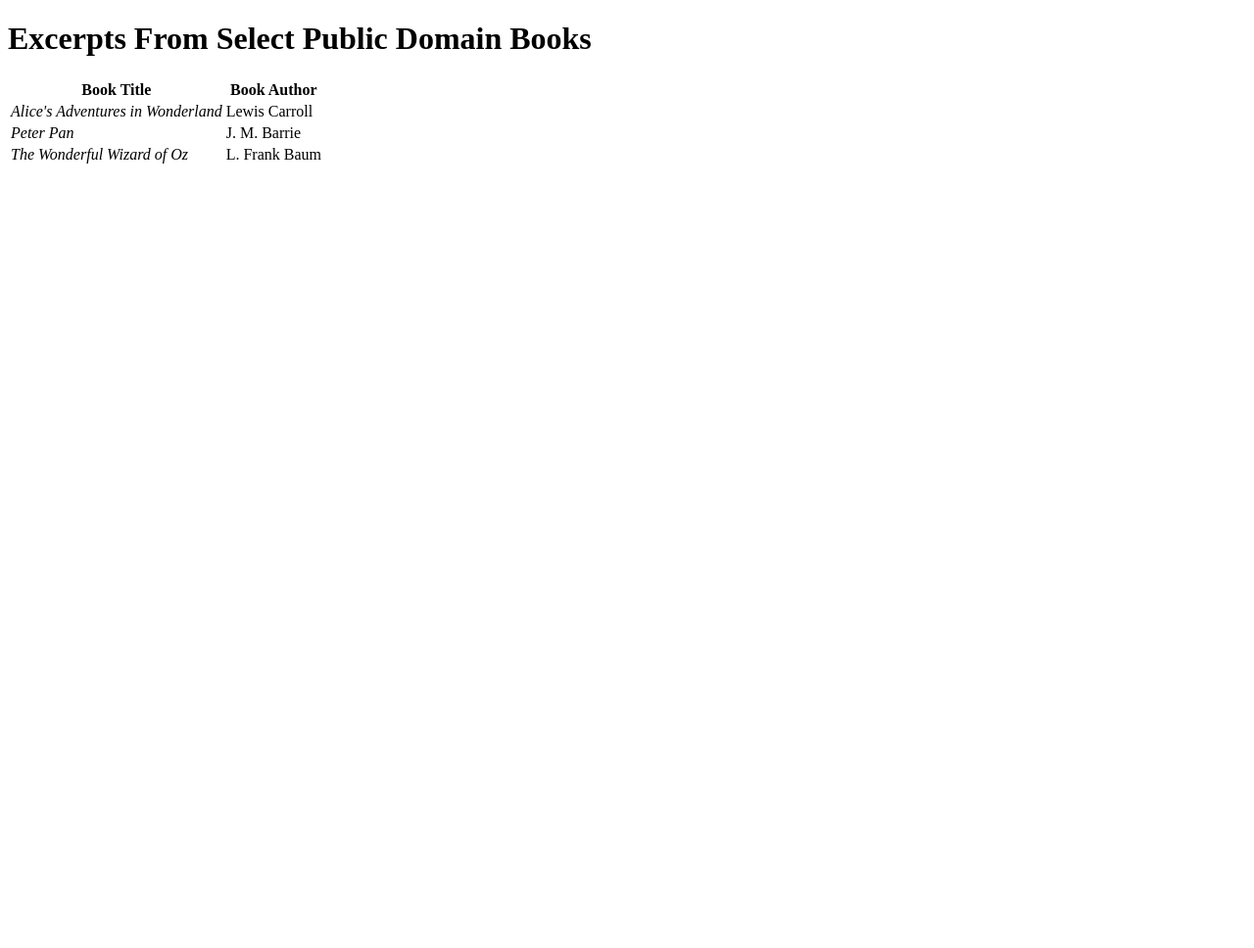
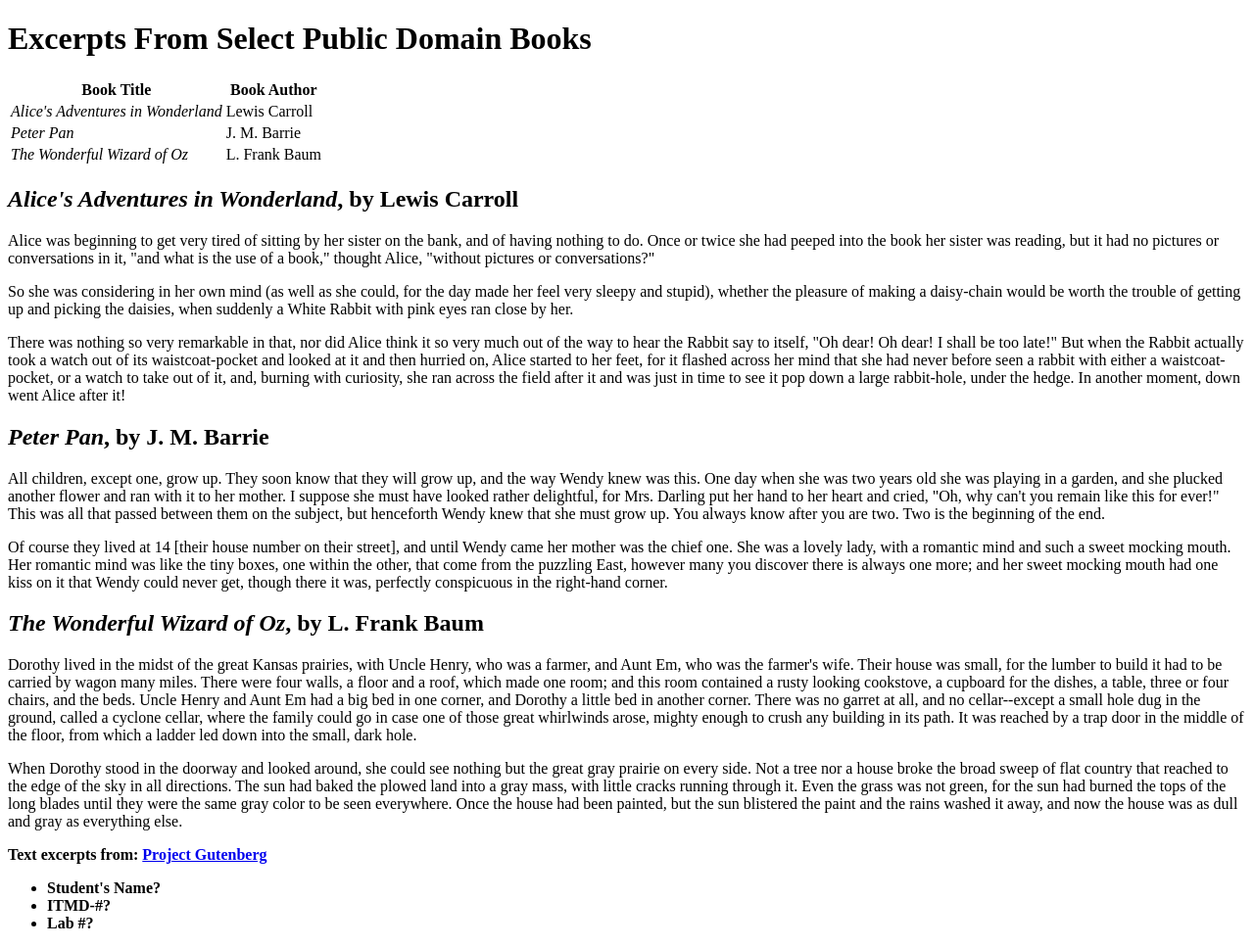
Before and after one commit to mpervaiz25/webdev_lab3, a plain HTML site: page index.html in a window 1280 px wide. Shown: the whole page at 98% size. Before the commit the page ends 800 px from the top, so only its background shows below. Drawn offline with Linux system fonts and the light colour scheme.

Commit message:
adding paragraphs under each book

```diff
--- a/index.html
+++ b/index.html
@@ -24,3 +24,21 @@
       <td>L. Frank Baum</td>
     </tr>
   </table>
+  <h2><em>Alice's Adventures in Wonderland</em>, by Lewis Carroll</h2>
+  <p>Alice was beginning to get very tired of sitting by her sister on the bank, and of having nothing to do. Once or twice she had peeped into the book her sister was reading, but it had no pictures or conversations in it, "and what is the use of a book," thought Alice, "without pictures or conversations?"</p>
+  <p>So she was considering in her own mind (as well as she could, for the day made her feel very sleepy and stupid), whether the pleasure of making a daisy-chain would be worth the trouble of getting up and picking the daisies, when suddenly a White Rabbit with pink eyes ran close by her.</p>
+  <p>There was nothing so very remarkable in that, nor did Alice think it so very much out of the way to hear the Rabbit say to itself, "Oh dear! Oh dear! I shall be too late!" But when the Rabbit actually took a watch out of its waistcoat-pocket and looked at it and then hurried on, Alice started to her feet, for it flashed across her mind that she had never before seen a rabbit with either a waistcoat-pocket, or a watch to take out of it, and, burning with curiosity, she ran across the field after it and was just in time to see it pop down a large rabbit-hole, under the hedge. In another moment, down went Alice after it!</p>
+  <h2><em>Peter Pan</em>, by J. M. Barrie</h2>
+  <p>All children, except one, grow up. They soon know that they will grow up, and the way Wendy knew was this. One day when she was two years old she was playing in a garden, and she plucked another flower and ran with it to her mother. I suppose she must have looked rather delightful, for Mrs. Darling put her hand to her heart and cried, "Oh, why can't you remain like this for ever!" This was all that passed between them on the subject, but henceforth Wendy knew that she must grow up. You always know after you are two. Two is the beginning of the end.</p>
+  <p>Of course they lived at 14 [their house number on their street], and until Wendy came her mother was the chief one. She was a lovely lady, with a romantic mind and such a sweet mocking mouth. Her romantic mind was like the tiny boxes, one within the other, that come from the puzzling East, however many you discover there is always one more; and her sweet mocking mouth had one kiss on it that Wendy could never get, though there it was, perfectly conspicuous in the right-hand corner.</p>
+  <h2><em>The Wonderful Wizard of Oz</em>, by L. Frank Baum</h2>
+  <p>Dorothy lived in the midst of the great Kansas prairies, with Uncle Henry, who was a farmer, and Aunt Em, who was the farmer's wife.  Their house was small, for the lumber to build it had to be carried by wagon many miles.  There were four walls, a floor and a roof, which made one room; and this room contained a rusty looking cookstove, a cupboard for the dishes, a table, three or four chairs, and the beds.  Uncle Henry and Aunt Em had a big bed in one corner, and Dorothy a little bed in another corner.  There was no garret at all, and no cellar--except a small hole dug in the ground, called a cyclone cellar, where the family could go in case one of those great whirlwinds arose, mighty enough to crush any building in its path.  It was reached by a trap door in the middle of the floor, from which a ladder led down into the small, dark hole.</p>
+  <p>When Dorothy stood in the doorway and looked around, she could see nothing but the great gray prairie on every side.  Not a tree nor a house broke the broad sweep of flat country that reached to the edge of the sky in all directions.  The sun had baked the plowed land into a gray mass, with little cracks running through it.  Even the grass was not green, for the sun had burned the tops of the long blades until they were the same gray color to be seen everywhere.  Once the house had been painted, but the sun blistered the paint and the rains washed it away, and now the house was as dull and gray as everything else.</p>
+  <p><strong>Text excerpts from: <a href="http://www.gutenberg.org">Project Gutenberg</a></strong></p>
+  <ul>
+    <li><strong>Student's Name?</strong></li>
+    <li><strong>ITMD-#?</strong></li>
+    <li><strong>Lab #?</strong></li>
+  </ul>
+</body>
+</html>
```
